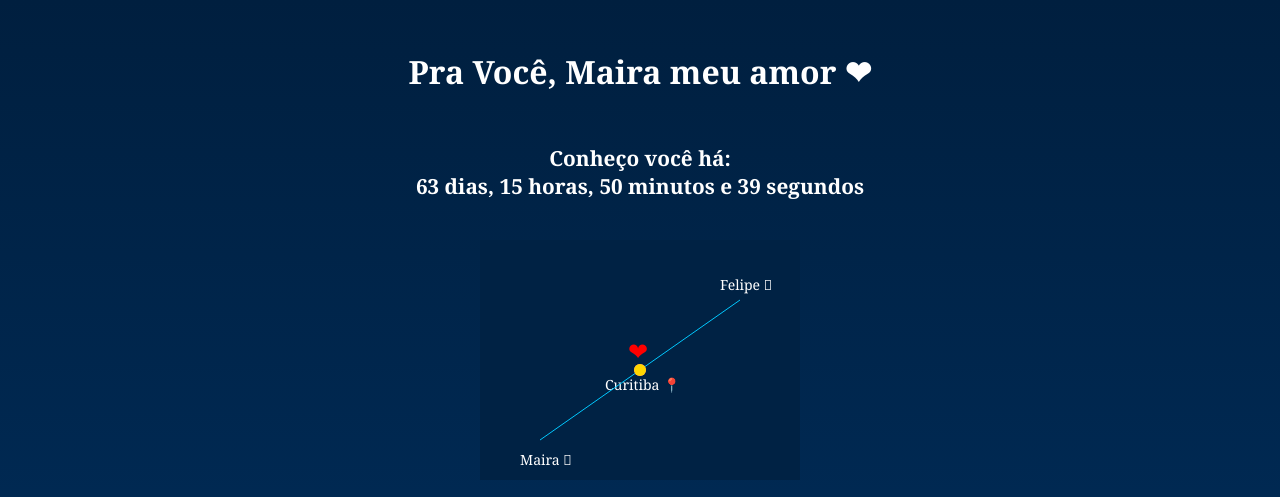
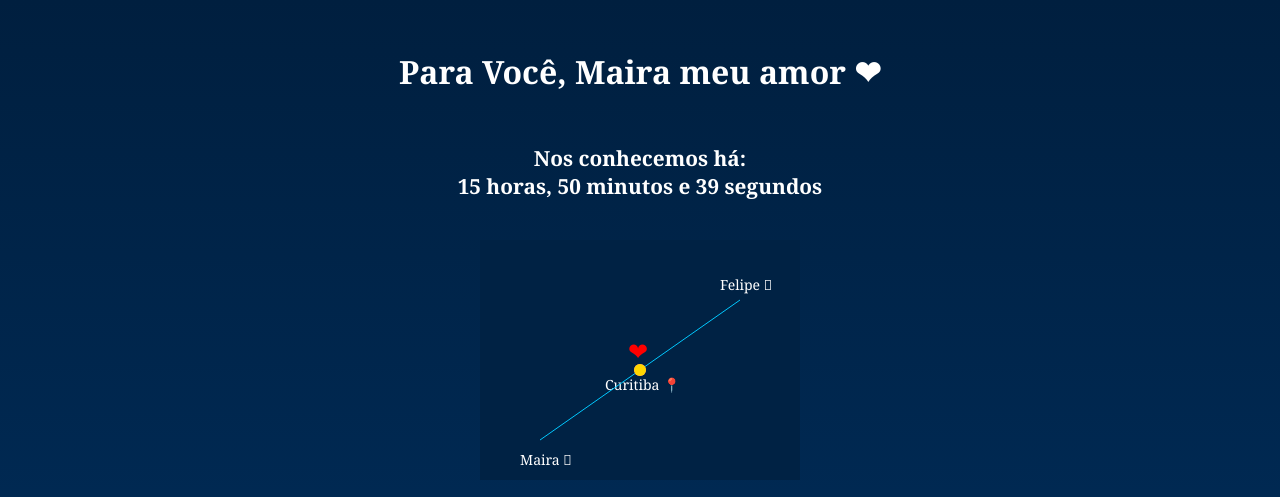
Before and after one commit to felipev0911/felipev0911.github.io, a plain HTML site: page index.html in a window 1280 px wide. Shown: the top 497 px of the page. Drawn offline with Linux system fonts and the light colour scheme.

Commit message:
Update index.html

```diff
--- a/index.html
+++ b/index.html
@@ -3,7 +3,7 @@
 <head>
   <meta charset="UTF-8" />
   <meta name="viewport" content="width=device-width, initial-scale=1.0" />
-  <title>Pra Você, Maira meu amor ❤</title>
+  <title>Para Você, Maira meu amor ❤</title>
   <style>
     body {
       margin: 0;
@@ -60,7 +60,7 @@
 </head>
 <body>
 
-  <h1>Pra Você, Maira meu amor ❤</h1>
+  <h1>Para Você, Maira meu amor ❤</h1>
 
   <div class="since-counter" id="sinceCounter">Carregando o nosso tempo juntos...</div>
 
@@ -87,9 +87,8 @@
       const seconds = Math.floor(diff / 1000) % 60;
       const minutes = Math.floor(diff / 1000 / 60) % 60;
       const hours = Math.floor(diff / 1000 / 60 / 60) % 24;
-      const days = Math.floor(diff / 1000 / 60 / 60 / 24);
 
-      sinceElement.innerHTML = `Conheço você há:<br><strong>${days} dias, ${hours} horas, ${minutes} minutos e ${seconds} segundos</strong>`;
+      sinceElement.innerHTML = `Nos conhecemos há:<br><strong> ${hours} horas, ${minutes} minutos e ${seconds} segundos</strong>`;
     }
 
     setInterval(updateSinceCounter, 1000);
```
